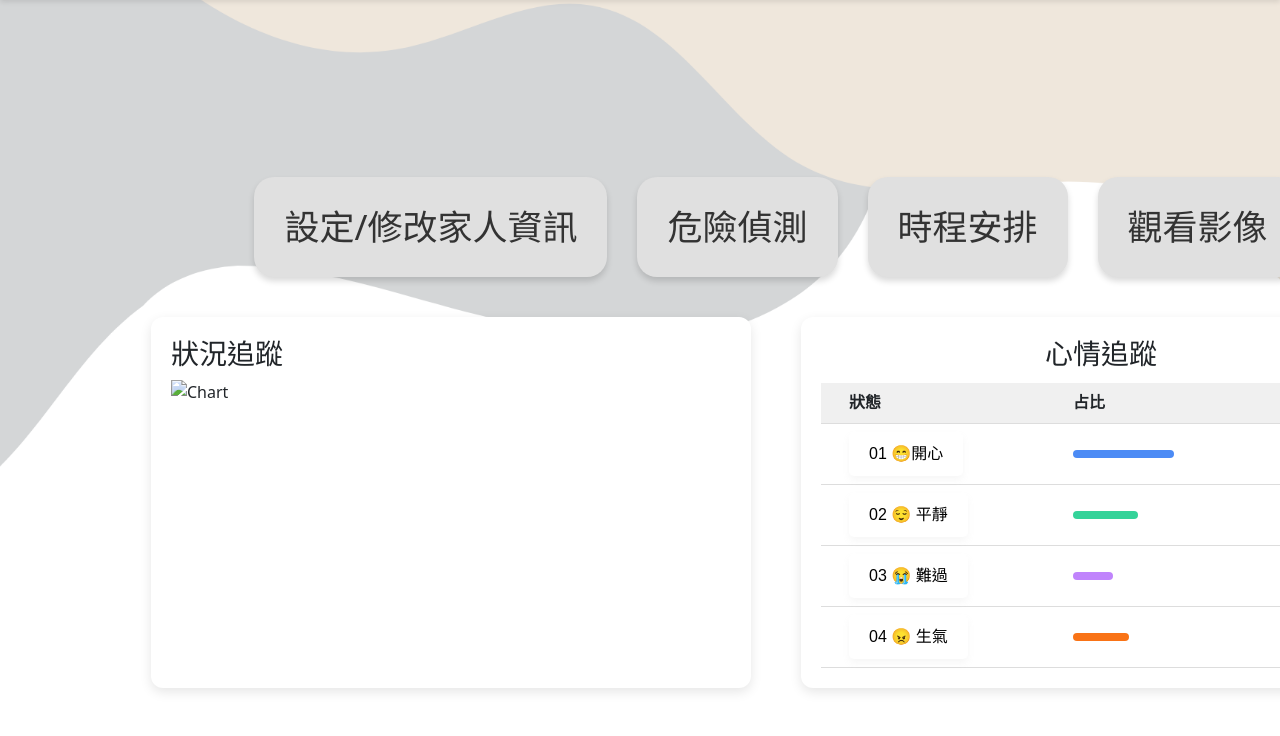
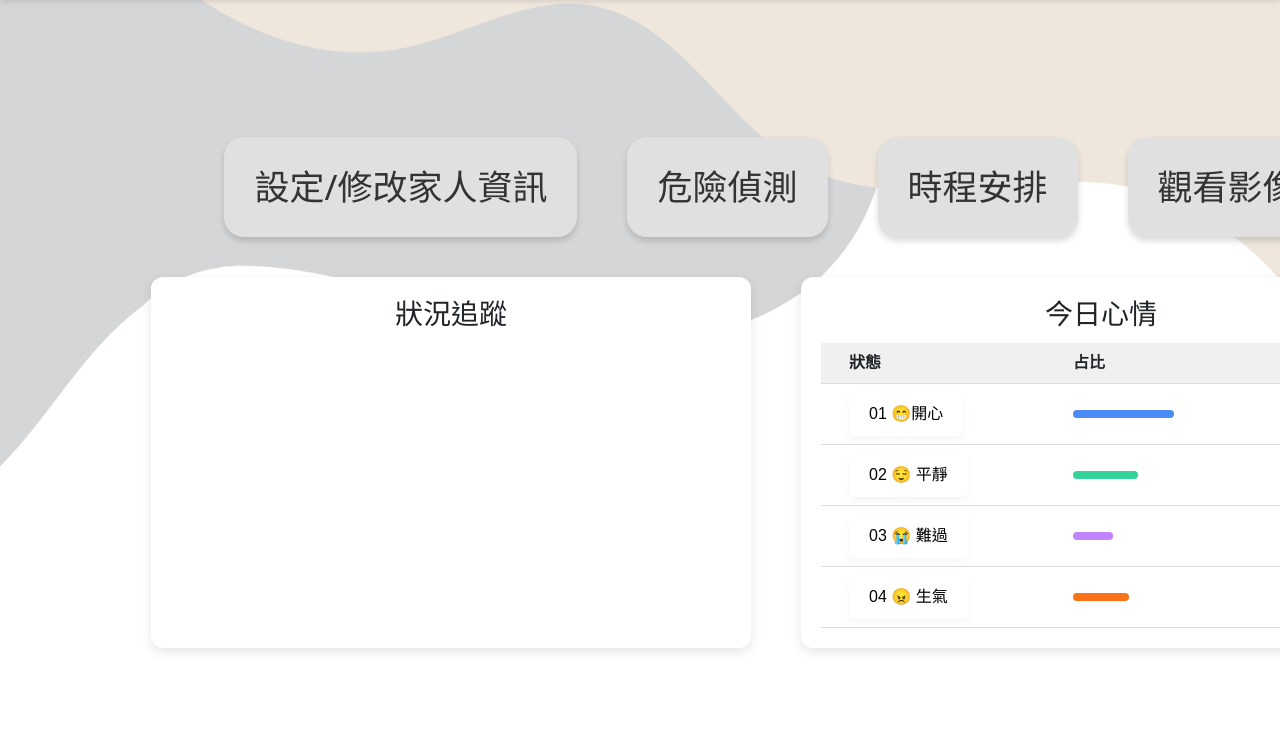
Before and after one commit to Jeiniy/website, a plain HTML site: page UserHome/userhome.html in a window 1280 px wide. Shown: the part 64-800 px from the top of the page. Drawn offline with nearby package versions, Linux system fonts and the light colour scheme.

Commit message:
3/27 UserHome

```diff
--- a/UserHome/userhome.css
+++ b/UserHome/userhome.css
@@ -64,6 +64,14 @@
     margin: 4px 0;
 }
 
+a,
+a:visited,
+a:hover,
+a:active {
+  text-decoration: none;
+  color: black;
+}
+
 body {
     background-image: url('/UserHome/image/bg.png'); /* 根據你背景圖位置調整路徑 */
     background-size: cover;       /* 讓背景圖自動撐滿整個區塊 */
@@ -73,8 +81,8 @@ body {
   }
 
   .card-button {
-    min-width: 150px;
-    max-width: 1000px;
+    min-width: 200px;
+    max-width: 1500px;
     height: 100px;
     background-color: #e0e0e0;
     border: none;
@@ -97,13 +105,13 @@ body {
 
 .custom-table {
     position: absolute;
-    top: 220px;
+    top: 180px;
     left: 150px;
 }
 
 .button-group {
     display: flex;
-    gap: 30px;
+    gap: 50px;
     flex-wrap: wrap;
     justify-content: center;
     margin-top: 20px;
--- a/UserHome/userhome.html
+++ b/UserHome/userhome.html
@@ -18,14 +18,16 @@
            <span class="bar"></span>
            <span class="bar"></span>
          </div>
-           <h1 class="logo">陪伴型居家照護機器人</h1>
+
+            <h1 class="logo"> <a href="/index/index.html">陪伴型居家照護機器人</a></h1>
+
 
            <ul class="nav-list">
+             <li><a></a></li>
+             <li>|</li>
              <li><a href="/index/index.html"><img src="image/home.png"></a></li>
              <li>|</li>
              <li><a href="#"><img src="image/user.png"></a></li>
-             <li>|</li>
-             <li><a href="#"></a></li>
            </ul>
      </nav>
 </header>
@@ -33,18 +35,18 @@
     <tr>
         <td>
             <div class="button-group">
-                <button class="card-button">設定/修改家人資訊</button>
+                <a href="/Family/family.html"> <button class="card-button">設定/修改家人資訊</button></a>
                 <button class="card-button">危險偵測</button>
                 <button class="card-button">時程安排</button>
                 <button class="card-button">觀看影像</button>
             </div>
             <div class="dashboard-bottom">
                 <div class="chart-box">
-                    <h3>狀況追蹤</h3>
-                    <img src="" alt="Chart" style="width: 100%; height: auto;">
+                    <h3 style="text-align: center;">狀況追蹤</h3>
+
                 </div>
                 <div class="status-box">
-                    <h3 style="text-align: center;">心情追蹤</h3>
+                    <h3 style="text-align: center;">今日心情</h3>
                     <div class="status-table">
                         <div class="status-row header">
                             <div style="text-align: left;"></div>
```
